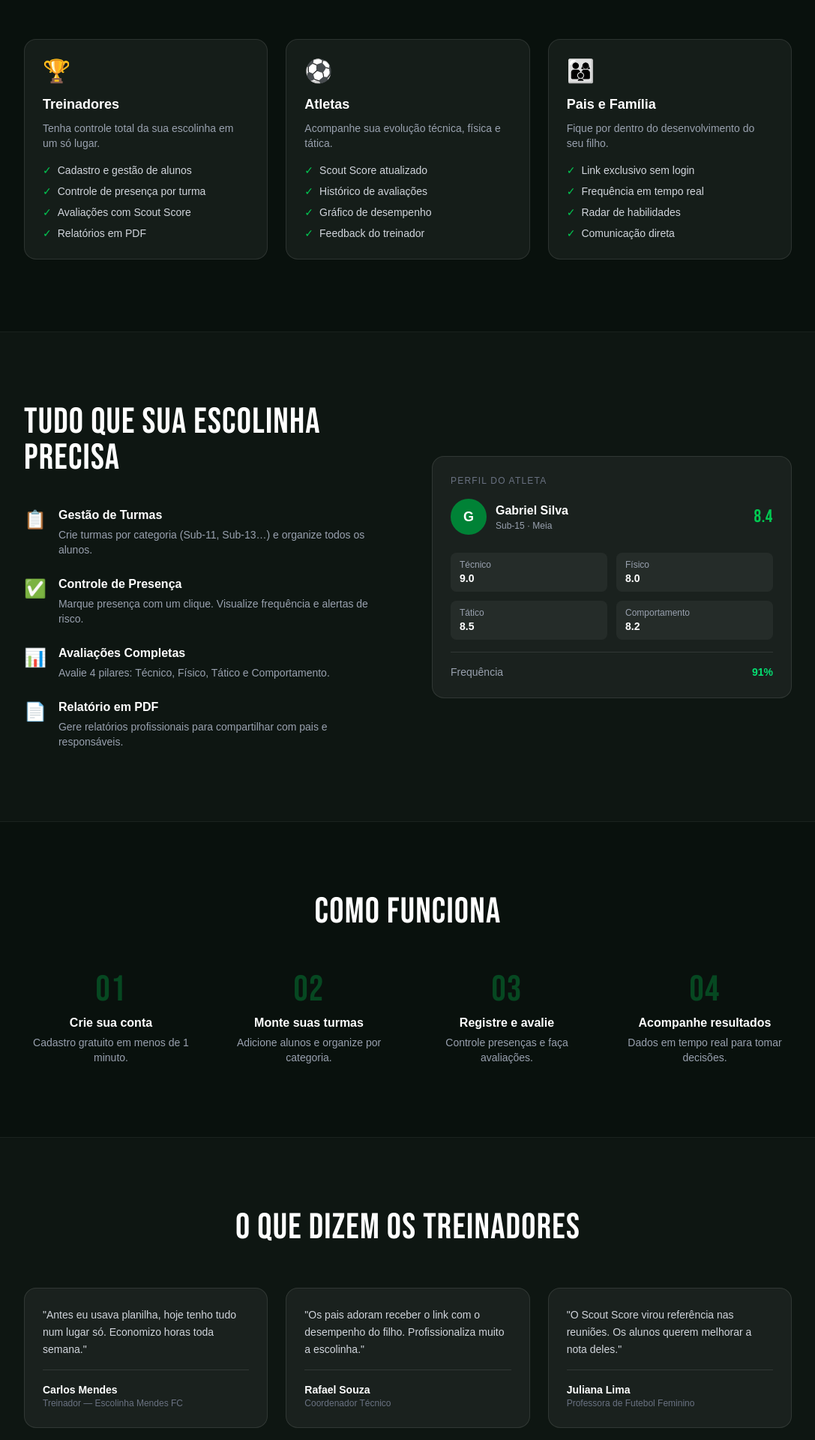
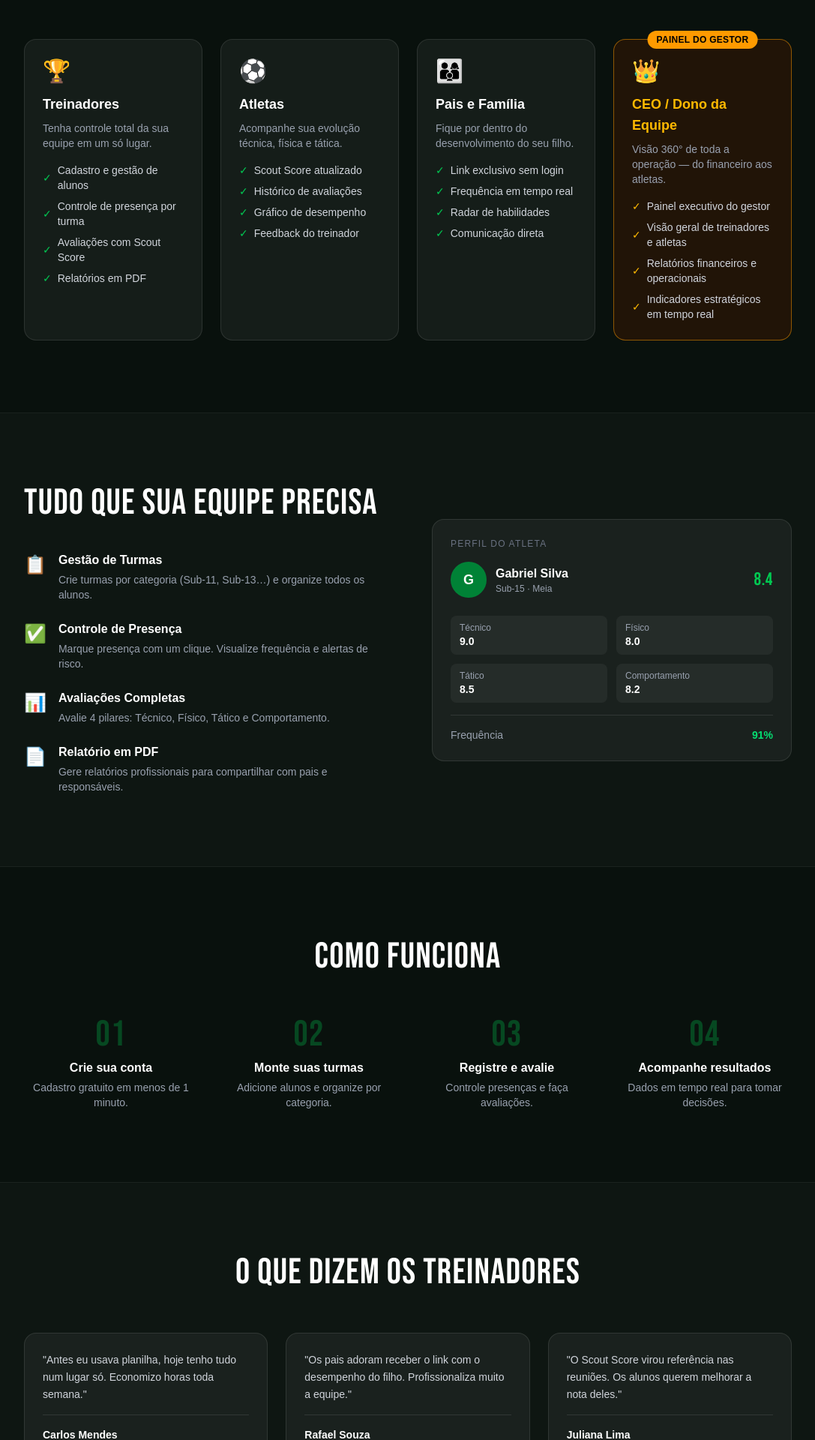
Before and after one commit to wrdiretoria/scoutbase, a Next.js app: page / in a window 1280 px wide. Shown: the part 1080-3000 px from the top of the page at 75% size, without its empty margins (96-1183 px from the left). Built offline with nearby package versions, Linux system fonts and the light colour scheme.

Commit message:
feat: troca escolinha por equipe e adiciona card CEO/Gestor

```diff
--- a/src/app/page.tsx
+++ b/src/app/page.tsx
@@ -12,20 +12,30 @@ const audiences = [
   {
     icon: '🏆',
     title: 'Treinadores',
-    description: 'Tenha controle total da sua escolinha em um só lugar.',
+    description: 'Tenha controle total da sua equipe em um só lugar.',
     benefits: ['Cadastro e gestão de alunos', 'Controle de presença por turma', 'Avaliações com Scout Score', 'Relatórios em PDF'],
+    highlight: false,
   },
   {
     icon: '⚽',
     title: 'Atletas',
     description: 'Acompanhe sua evolução técnica, física e tática.',
     benefits: ['Scout Score atualizado', 'Histórico de avaliações', 'Gráfico de desempenho', 'Feedback do treinador'],
+    highlight: false,
   },
   {
     icon: '👨‍👩‍👦',
     title: 'Pais e Família',
     description: 'Fique por dentro do desenvolvimento do seu filho.',
     benefits: ['Link exclusivo sem login', 'Frequência em tempo real', 'Radar de habilidades', 'Comunicação direta'],
+    highlight: false,
+  },
+  {
+    icon: '👑',
+    title: 'CEO / Dono da Equipe',
+    description: 'Visão 360° de toda a operação — do financeiro aos atletas.',
+    benefits: ['Painel executivo do gestor', 'Visão geral de treinadores e atletas', 'Relatórios financeiros e operacionais', 'Indicadores estratégicos em tempo real'],
+    highlight: true,
   },
 ]
 
@@ -47,10 +57,10 @@ const testimonials = [
   {
     quote: 'Antes eu usava planilha, hoje tenho tudo num lugar só. Economizo horas toda semana.',
     name: 'Carlos Mendes',
-    role: 'Treinador — Escolinha Mendes FC',
+    role: 'Treinador — Equipe Mendes FC',
   },
   {
-    quote: 'Os pais adoram receber o link com o desempenho do filho. Profissionaliza muito a escolinha.',
+    quote: 'Os pais adoram receber o link com o desempenho do filho. Profissionaliza muito a equipe.',
     name: 'Rafael Souza',
     role: 'Coordenador Técnico',
   },
@@ -128,19 +138,30 @@ export default function LandingPage() {
           <h2 className="font-[family-name:var(--font-bebas)] text-4xl sm:text-5xl text-center tracking-wide mb-14">
             PARA QUEM É O SCOUTBASE?
           </h2>
-          <div className="grid grid-cols-1 sm:grid-cols-3 gap-6">
+          <div className="grid grid-cols-1 sm:grid-cols-2 lg:grid-cols-4 gap-6">
             {audiences.map((a) => (
               <div
                 key={a.title}
-                className="bg-white/5 border border-white/10 rounded-2xl p-6 hover:border-green-500/40 transition-colors"
+                className={`relative rounded-2xl p-6 transition-colors ${
+                  a.highlight
+                    ? 'bg-amber-950/40 border border-amber-500/50 hover:border-amber-400'
+                    : 'bg-white/5 border border-white/10 hover:border-green-500/40'
+                }`}
               >
+                {a.highlight && (
+                  <span className="absolute -top-3 left-1/2 -translate-x-1/2 bg-amber-500 text-black text-xs font-bold px-3 py-1 rounded-full uppercase tracking-wide whitespace-nowrap">
+                    Painel do Gestor
+                  </span>
+                )}
                 <div className="text-3xl mb-3">{a.icon}</div>
-                <h3 className="text-lg font-bold text-white mb-2">{a.title}</h3>
+                <h3 className={`text-lg font-bold mb-2 ${a.highlight ? 'text-amber-400' : 'text-white'}`}>
+                  {a.title}
+                </h3>
                 <p className="text-sm text-gray-400 mb-4">{a.description}</p>
                 <ul className="space-y-2">
                   {a.benefits.map((b) => (
                     <li key={b} className="flex items-center gap-2 text-sm text-gray-300">
-                      <span className="text-green-500">✓</span> {b}
+                      <span className={a.highlight ? 'text-amber-400' : 'text-green-500'}>✓</span> {b}
                     </li>
                   ))}
                 </ul>
@@ -156,7 +177,7 @@ export default function LandingPage() {
           {/* lista */}
           <div>
             <h2 className="font-[family-name:var(--font-bebas)] text-4xl sm:text-5xl tracking-wide mb-10">
-              TUDO QUE SUA ESCOLINHA PRECISA
+              TUDO QUE SUA EQUIPE PRECISA
             </h2>
             <div className="space-y-6">
               {features.map((f) => (
@@ -248,7 +269,7 @@ export default function LandingPage() {
       <section className="py-32 px-6">
         <div className="max-w-3xl mx-auto text-center">
           <h2 className="font-[family-name:var(--font-bebas)] text-[clamp(2.5rem,8vw,5.5rem)] leading-none tracking-wide">
-            PRONTO PARA PROFISSIONALIZAR SUA ESCOLINHA?
+            PRONTO PARA PROFISSIONALIZAR SUA EQUIPE?
           </h2>
           <p className="mt-6 text-gray-400 text-lg">
             Comece grátis hoje. Sem cartão de crédito.
```
